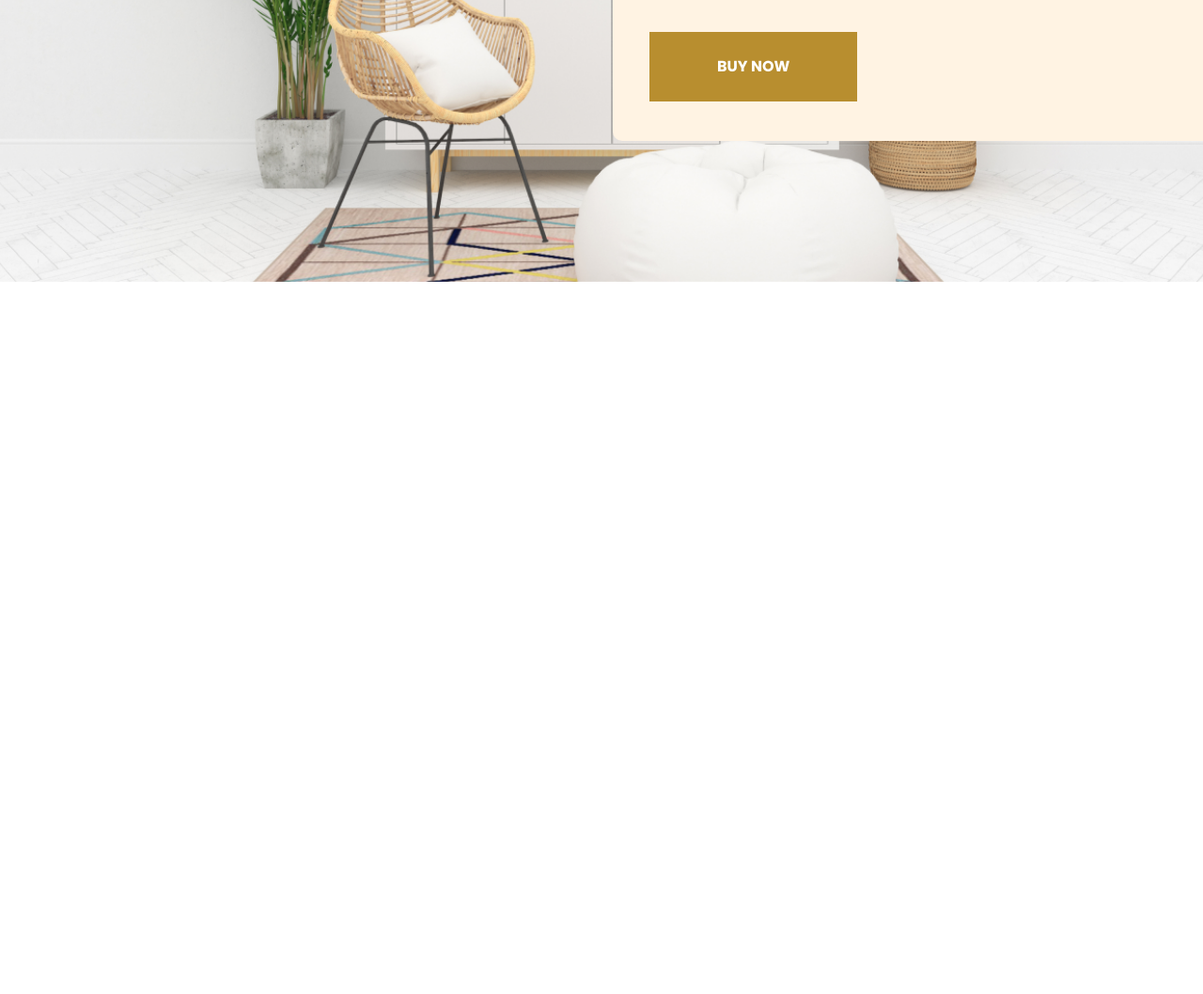
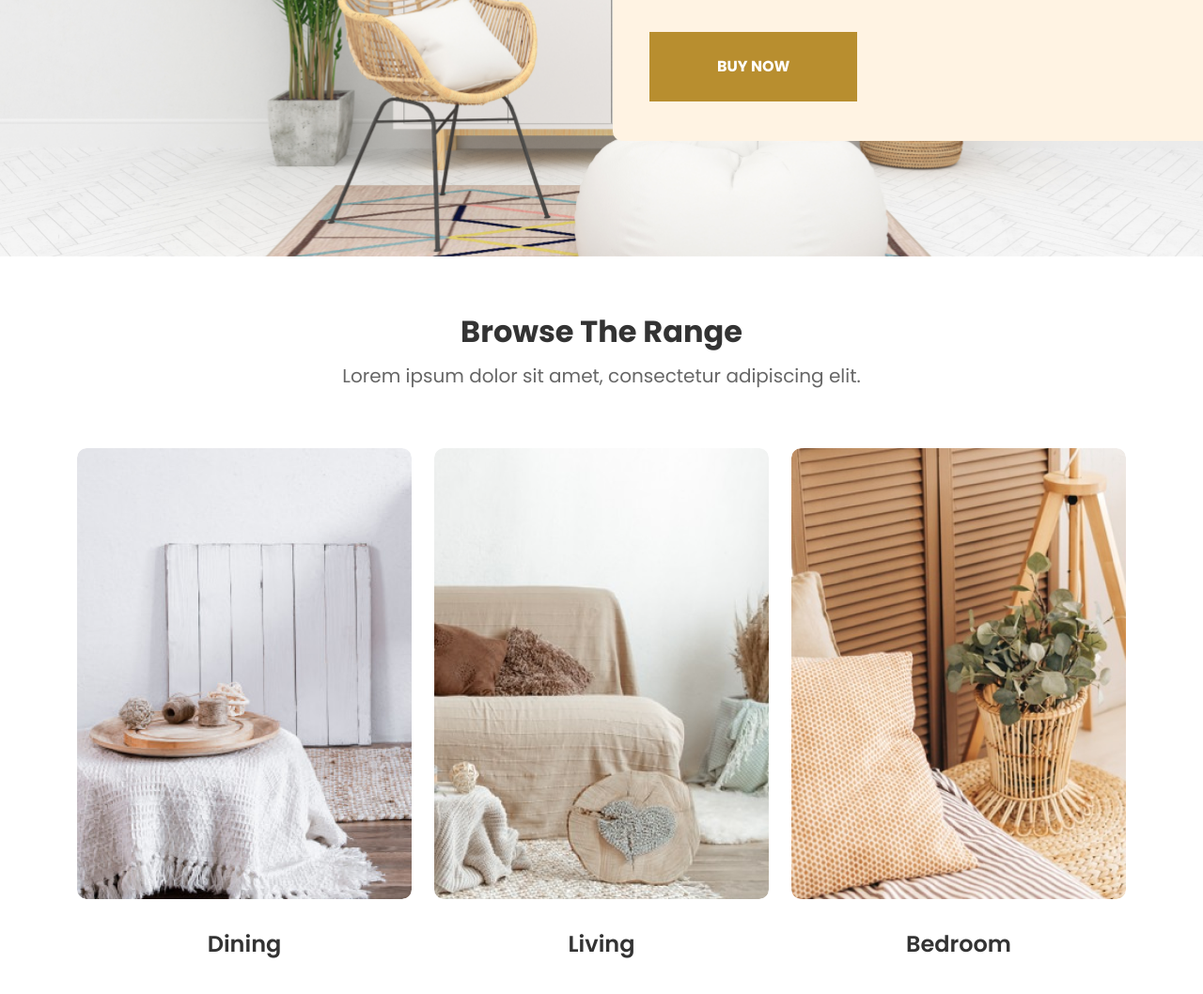
Before and after one commit to dev-mehedihassan/furniro, a plain HTML site: page index.html in a window 1280 px wide. Shown: the part 554-1612 px from the top of the page at 94% size. Before the commit the page ends 854 px from the top, so only its background shows below. Drawn offline with Linux system fonts and the light colour scheme.

Commit message:
browse section added

```diff
--- a/css/style.css
+++ b/css/style.css
@@ -54,9 +54,7 @@ h1, h2, h3, h4, h5, h6, p{
     background-repeat: no-repeat;
     background-size: cover;
     padding: 150px 0;
-    min-height: 716px;
-    display: flex;
-    align-items: center;
+    height: 716px;
 }
 
 .bannerContent {
@@ -109,3 +107,56 @@ h1, h2, h3, h4, h5, h6, p{
     color: #B88E2F;
 }
 /* ====== Banner Section Style End ====== */
+
+/* ====== Browse Section Style Start ====== */
+#browse {
+    padding: 56px 0;
+}
+
+.browse_title {
+    margin-bottom: 62px;
+}
+
+.browse_title h2 {
+    font-weight: 700;
+    font-size: 32px;
+    line-height: 48px;
+    color: #333333;
+}
+
+.browse_title p {
+    font-weight: 400;
+    font-size: 20px;
+    line-height: 30px;
+    color: #666666;
+}
+
+.browse_item {
+    text-align: center;
+}
+
+.browse_img {
+    border-radius: 10px;
+    overflow: hidden;
+    margin-bottom: 30px;
+}
+
+.browse_img img {
+    width: 100%;
+    height: 480px;
+    object-fit: cover;
+    border-radius: 10px;
+    transition: all linear 0.3s;
+}
+
+.browse_item:hover .browse_img img {
+    transform: scale(1.03);
+}
+
+.browse_item h3 {
+    font-weight: 600;
+    font-size: 24px;
+    line-height: 36px;
+    color: #333333;
+}
+/* ====== Browse Section Style End ====== */
--- a/index.html
+++ b/index.html
@@ -86,6 +86,51 @@
     </section>
     <!-- Banner Section End -->
 
+    <!-- Browse Section Start -->
+    <section id="browse">
+      <div class="container">
+        <div class="row">
+          <div class="col-lg-12">
+            <div class="browse_title text-center">
+              <h2>Browse The Range</h2>
+              <p>Lorem ipsum dolor sit amet, consectetur adipiscing elit.</p>
+            </div>
+          </div>
+        </div>
+        <div class="row">
+          <div class="col-lg-4">
+            <div class="browse_item">
+              <div class="browse_img">
+                <img src="./images/dining.png" alt="Dining" class="img-fluid" />
+              </div>
+              <h3>Dining</h3>
+            </div>
+          </div>
+          <div class="col-lg-4">
+            <div class="browse_item">
+              <div class="browse_img">
+                <img src="./images/living.png" alt="Living" class="img-fluid" />
+              </div>
+              <h3>Living</h3>
+            </div>
+          </div>
+          <div class="col-lg-4">
+            <div class="browse_item">
+              <div class="browse_img">
+                <img
+                  src="./images/bedroom.png"
+                  alt="Bedroom"
+                  class="img-fluid"
+                />
+              </div>
+              <h3>Bedroom</h3>
+            </div>
+          </div>
+        </div>
+      </div>
+    </section>
+    <!-- Browse Section End -->
+
     <script src="./js/bootstrap.bundle.min.js"></script>
     <script src="./js/script.js"></script>
   </body>
```
Also changed, not shown: images/bedroom.png (added), images/dining.png (added), images/living.png (added).
